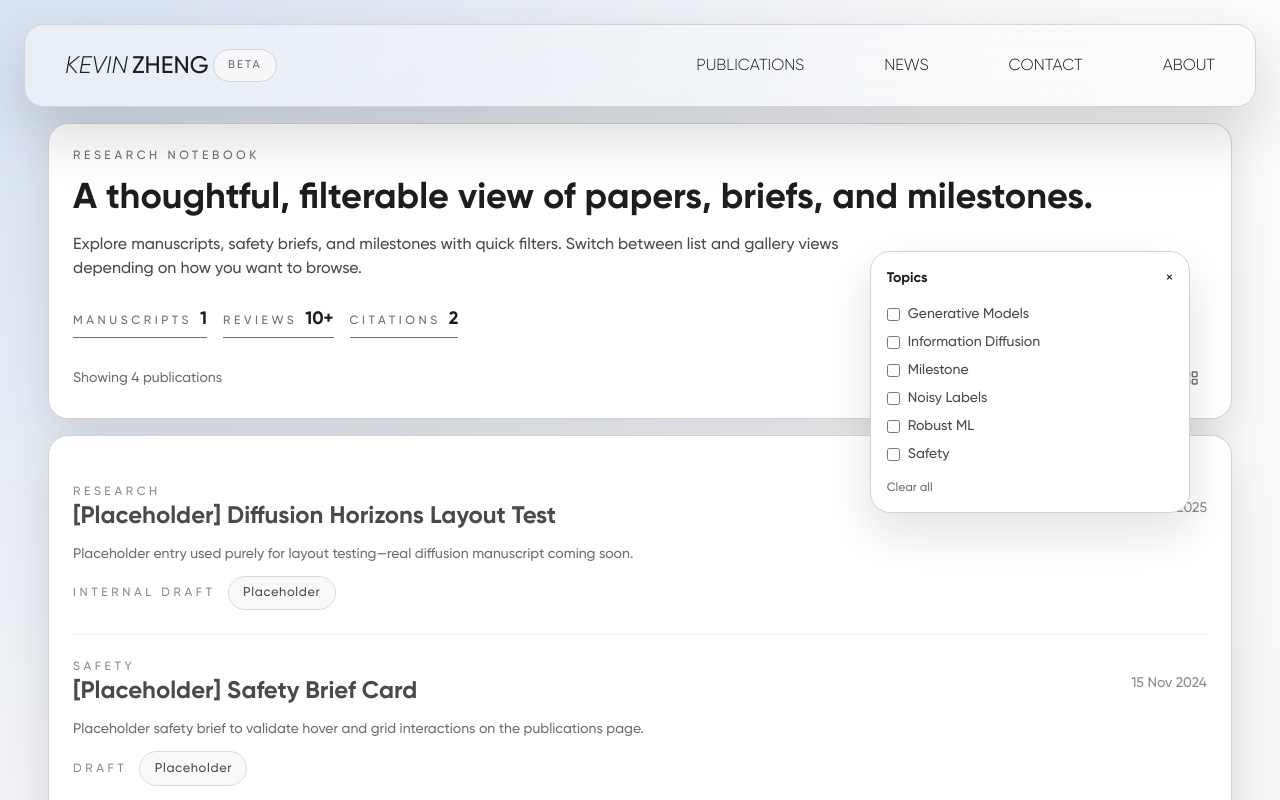
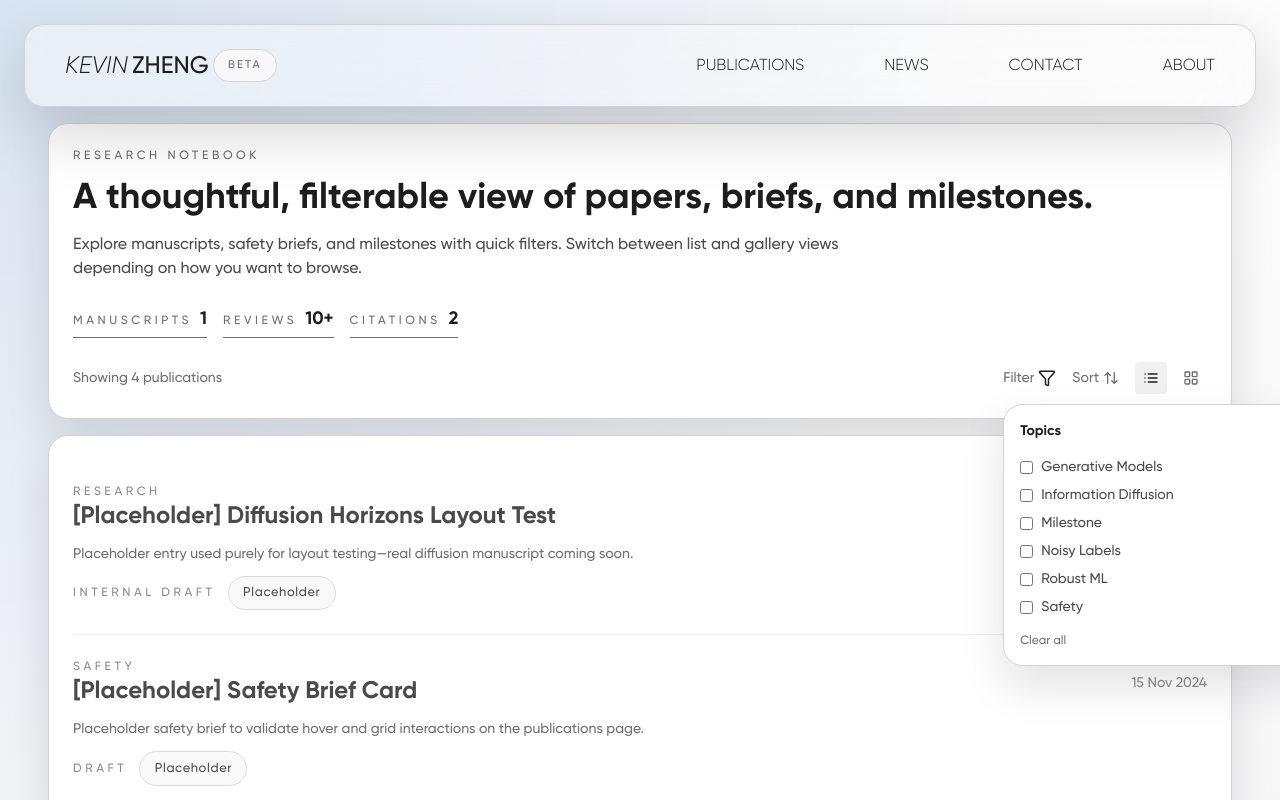
Before and after one commit to kyxzhe/kyxzhe.github.io, a Next.js app: page /publications in a window 1280 px wide. Both pictures are taken after a click on the button "Filter". Shown: the top 800 px of the page. Built offline with nearby package versions, Linux system fonts and the light colour scheme.

Commit message:
fix: anchor filter/sort popovers to buttons

```diff
--- a/src/app/publications/page.tsx
+++ b/src/app/publications/page.tsx
@@ -1,6 +1,6 @@
 "use client";
 
-import { useMemo, useState } from "react";
+import { useMemo, useRef, useState } from "react";
 import Image from "next/image";
 import Link from "next/link";
 import { motion } from "motion/react";
@@ -65,6 +65,8 @@ export default function PublicationsPage() {
   const [selectedTopics, setSelectedTopics] = useState<string[]>([]);
   const [filterOpen, setFilterOpen] = useState(false);
   const [sortOpen, setSortOpen] = useState(false);
+  const filterRef = useRef<HTMLDivElement | null>(null);
+  const sortRef = useRef<HTMLDivElement | null>(null);
 
   const toggleTopic = (topic: string) => {
     setSelectedTopics((prev) =>
@@ -275,8 +277,8 @@ export default function PublicationsPage() {
               Showing {sortedPublications.length} publication
               {sortedPublications.length === 1 ? "" : "s"}
             </p>
-            <div className="flex items-center gap-4 text-sm">
-              <div className="relative flex items-center gap-1">
+            <div className="relative flex items-center gap-4 text-sm">
+              <div className="relative flex items-center gap-1" ref={filterRef}>
                 <button
                   className="flex items-center gap-1 transition"
                   onClick={() => {
@@ -303,8 +305,19 @@ export default function PublicationsPage() {
                     )}
                   />
                 </button>
-                {filterOpen && (
-                  <div className="absolute left-1/2 -translate-x-1/2 mt-2 w-80 z-40 surface-card p-4 flex flex-col gap-4 shadow-xl rounded-2xl border border-border">
+                {filterOpen && filterRef.current && typeof window !== "undefined" && (
+                  <div
+                    className="fixed mt-2 w-80 z-40 surface-card p-4 flex flex-col gap-4 shadow-xl rounded-2xl border border-border"
+                    style={{
+                      top:
+                        filterRef.current.getBoundingClientRect().bottom +
+                        window.scrollY +
+                        8,
+                      left:
+                        filterRef.current.getBoundingClientRect().left +
+                        window.scrollX,
+                    }}
+                  >
                     <div className="flex items-center justify-between text-sm">
                       <p className="font-semibold">
                         {selectedTopics.length > 0
@@ -347,7 +360,7 @@ export default function PublicationsPage() {
                   </div>
                 )}
               </div>
-              <div className="relative flex items-center gap-1">
+              <div className="relative flex items-center gap-1" ref={sortRef}>
                 <button
                   className={`flex items-center gap-1 transition ${
                     sortOpen ? "text-foreground" : "text-muted-foreground"
@@ -360,8 +373,19 @@ export default function PublicationsPage() {
                   <span className="text-muted-foreground">Sort</span>
                   <ArrowUpDown size={16} className="text-muted-foreground" />
                 </button>
-                {sortOpen && (
-                  <div className="absolute left-1/2 -translate-x-1/2 mt-2 w-64 z-40 surface-card p-3 flex flex-col gap-2 shadow-xl rounded-2xl border border-border">
+                {sortOpen && sortRef.current && typeof window !== "undefined" && (
+                  <div
+                    className="fixed mt-2 w-64 z-40 surface-card p-3 flex flex-col gap-2 shadow-xl rounded-2xl border border-border"
+                    style={{
+                      top:
+                        sortRef.current.getBoundingClientRect().bottom +
+                        window.scrollY +
+                        8,
+                      left:
+                        sortRef.current.getBoundingClientRect().left +
+                        window.scrollX,
+                    }}
+                  >
                     {sortOptions.map((option) => (
                       <label
                         key={option.value}
```
